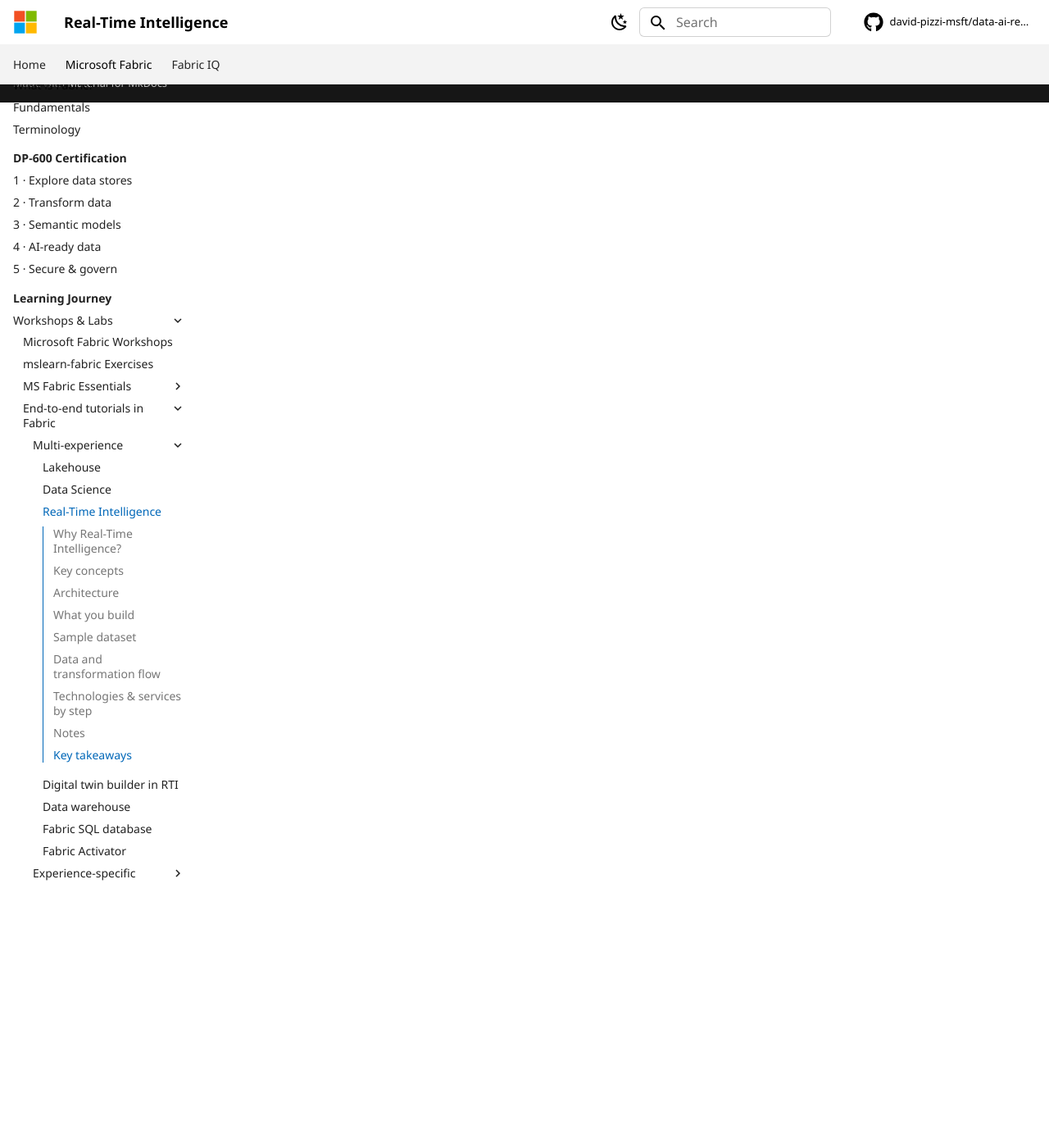
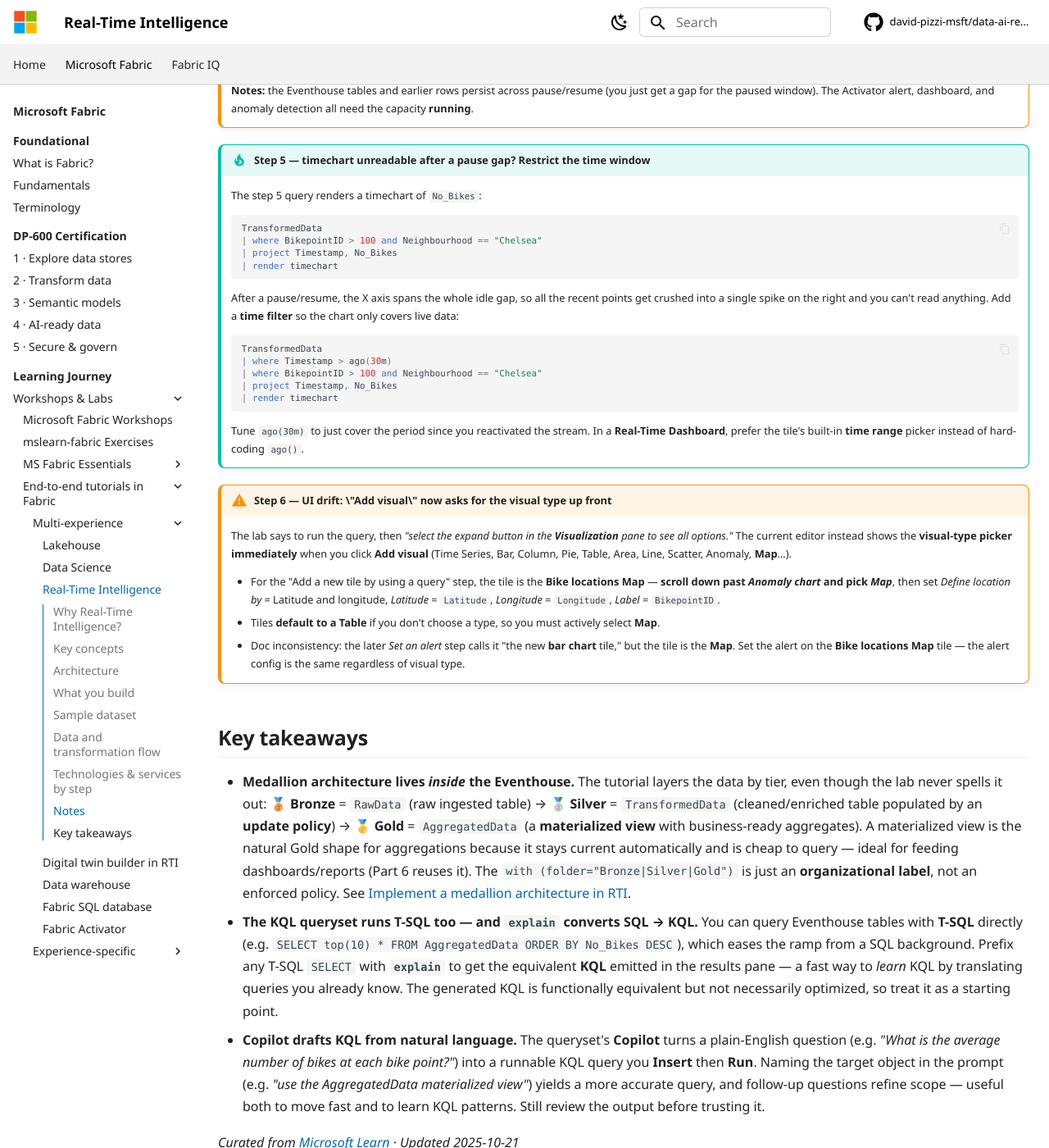
Before and after one commit to david-pizzi-msft/data-ai-reference, an MkDocs documentation site: the page built from docs/fabric/learning-journey/workshops/end-to-end-tutorials/real-time-intelligence.md, in a window 1280 px wide and 1400 px high, scrolled down 6242 px. Shown: the whole window at 82% size. Built offline with MkDocs 1.6.1 and Material for MkDocs 9.7.7, drawn with Linux system fonts in a browser that asks for light colours; some web fonts are replaced; comment, search, counter and statistics services are not loaded; some of the changed text lies outside the part shown.

Commit message:
Add RTI Part 4-6 notes and Part 5 key takeaways

````diff
--- a/docs/fabric/learning-journey/workshops/end-to-end-tutorials/real-time-intelligence.md
+++ b/docs/fabric/learning-journey/workshops/end-to-end-tutorials/real-time-intelligence.md
@@ -130,8 +130,48 @@ Reference of the Fabric technology used at each stage — handy when working out
 
     **Fix (verified):** it was transient — **refreshing the page and clicking Create again** worked. The pane keeps the rule settings. If a refresh doesn't fix it, check the Reflex/Activator Entra app isn't blocked, the capacity isn't paused/throttled, and delete any half-created Activator item before retrying.
 
+!!! warning "Pausing the capacity stops the eventstream — reactivate on resume"
+    Pausing the Fabric capacity (e.g. overnight to save cost) **stops all running workloads**, including the eventstream. On **resume**, the eventstream stays stopped — its nodes show **Inactive** — so no new data flows into `RawData`.
+
+    **Symptom:** in step 4, `TransformedData` stays empty (update policies are **forward-only** — they only transform data ingested *after* the policy exists, so no new ingest = no transformed rows). The eventstream editor's **Data preview** still shows rows, but that only *samples* the source — it is **not** live ingestion.
+
+    **Fix (verified):** open the eventstream and click **Activate all** in the toolbar (Publish first if there are draft changes); wait for nodes to turn **Active**. Confirm ingestion resumed with `RawData | count` run twice a few seconds apart — the count should increase — then `TransformedData | take 10` fills.
+
+    **Notes:** the Eventhouse tables and earlier rows persist across pause/resume (you just get a gap for the paused window). The Activator alert, dashboard, and anomaly detection all need the capacity **running**.
+
+!!! tip "Step 5 — timechart unreadable after a pause gap? Restrict the time window"
+    The step 5 query renders a timechart of `No_Bikes`:
+
+    ```kusto
+    TransformedData
+    | where BikepointID > 100 and Neighbourhood == "Chelsea"
+    | project Timestamp, No_Bikes
+    | render timechart
+    ```
+
+    After a pause/resume, the X axis spans the whole idle gap, so all the recent points get crushed into a single spike on the right and you can't read anything. Add a **time filter** so the chart only covers live data:
+
+    ```kusto
+    TransformedData
+    | where Timestamp > ago(30m)
+    | where BikepointID > 100 and Neighbourhood == "Chelsea"
+    | project Timestamp, No_Bikes
+    | render timechart
+    ```
+
+    Tune `ago(30m)` to just cover the period since you reactivated the stream. In a **Real-Time Dashboard**, prefer the tile's built-in **time range** picker instead of hard-coding `ago()`.
+
+!!! warning "Step 6 — UI drift: \"Add visual\" now asks for the visual type up front"
+    The lab says to run the query, then *"select the expand button in the **Visualization** pane to see all options."* The current editor instead shows the **visual-type picker immediately** when you click **Add visual** (Time Series, Bar, Column, Pie, Table, Area, Line, Scatter, Anomaly, **Map**…).
+
+    - For the "Add a new tile by using a query" step, the tile is the **Bike locations Map** — **scroll down past *Anomaly chart* and pick *Map***, then set *Define location by* = Latitude and longitude, *Latitude* = `Latitude`, *Longitude* = `Longitude`, *Label* = `BikepointID`.
+    - Tiles **default to a Table** if you don't choose a type, so you must actively select **Map**.
+    - Doc inconsistency: the later *Set an alert* step calls it "the new **bar chart** tile," but the tile is the **Map**. Set the alert on the **Bike locations Map** tile — the alert config is the same regardless of visual type.
+
 ## Key takeaways
 
--
+- **Medallion architecture lives *inside* the Eventhouse.** The tutorial layers the data by tier, even though the lab never spells it out: 🥉 **Bronze** = `RawData` (raw ingested table) → 🥈 **Silver** = `TransformedData` (cleaned/enriched table populated by an **update policy**) → 🥇 **Gold** = `AggregatedData` (a **materialized view** with business-ready aggregates). A materialized view is the natural Gold shape for aggregations because it stays current automatically and is cheap to query — ideal for feeding dashboards/reports (Part 6 reuses it). The `with (folder="Bronze|Silver|Gold")` is just an **organizational label**, not an enforced policy. See [Implement a medallion architecture in RTI](https://learn.microsoft.com/en-us/fabric/real-time-intelligence/architecture-medallion).
+- **The KQL queryset runs T-SQL too — and `explain` converts SQL → KQL.** You can query Eventhouse tables with **T-SQL** directly (e.g. `SELECT top(10) * FROM AggregatedData ORDER BY No_Bikes DESC`), which eases the ramp from a SQL background. Prefix any T-SQL `SELECT` with **`explain`** to get the equivalent **KQL** emitted in the results pane — a fast way to *learn* KQL by translating queries you already know. The generated KQL is functionally equivalent but not necessarily optimized, so treat it as a starting point.
+- **Copilot drafts KQL from natural language.** The queryset's **Copilot** turns a plain-English question (e.g. *"What is the average number of bikes at each bike point?"*) into a runnable KQL query you **Insert** then **Run**. Naming the target object in the prompt (e.g. *"use the AggregatedData materialized view"*) yields a more accurate query, and follow-up questions refine scope — useful both to move fast and to learn KQL patterns. Still review the output before trusting it.
 
 *Curated from [Microsoft Learn](https://learn.microsoft.com/en-us/fabric/real-time-intelligence/tutorial-introduction) · Updated 2025-10-21*
````
